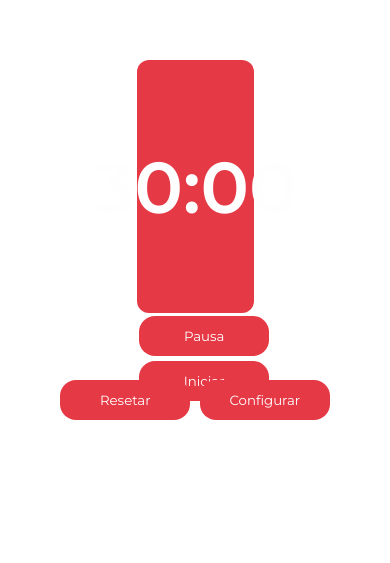
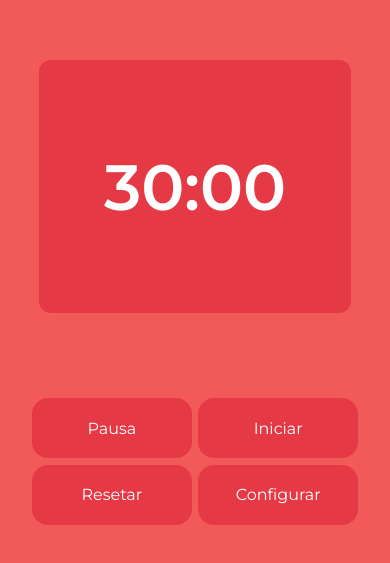
Before and after one commit to JvTadeo/Focus_Cronometro, a plain HTML site: page Cronometro Focus/index.html in a window 390 px wide. Shown: the part 135-698 px from the top of the page. Drawn offline with Linux system fonts and the light colour scheme.

Commit message:
Audio Button, responsive

```diff
--- a/Cronometro Focus/index.html
+++ b/Cronometro Focus/index.html
@@ -11,10 +11,10 @@
     <div class="timerContent">
         <div class="timer">
             <h3 id="timer"></h3>
+        </div>
+        <div class="config">
             <button id="stop">Pausa</button>
             <button id="start">Iniciar</button>
-        </div>
-        <div class="config">
             <button id="reset">Resetar</button>
             <button id="config">Configurar</button>
         </div>
@@ -27,6 +27,8 @@
             <button id="cancel">Cancelar</button>
         </div>
     </div>
+    <audio id="btnSound"></audio>
+    <audio id="zeroSound"></audio>
     <script type="module" src="scripts/controller/util.js" defer></script>
     <script type="module" src="scripts/controller/timerController.js"defer></script>
     <script type="module" src="scripts/timer.js" defer></script>
--- a/Cronometro Focus/scripts/controller/timerController.js
+++ b/Cronometro Focus/scripts/controller/timerController.js
@@ -19,6 +19,9 @@ export class TimerController{
         this._saveBtnModal = document.querySelector("#save");
         this._cancelBtnModal = document.querySelector("#cancel");
         this._inputModal = document.querySelector("#input");
+        // Audio Source
+        this._btnSound = document.querySelector("#btnSound");
+        this._finishedTaks = document.querySelector("#zeroSound");
 
         //Variables
         this._countDownInterval = null;
@@ -38,22 +41,28 @@ export class TimerController{
 
 
     initEvents(){
+        this._btnSound.src = '../../audio/click.mp3'
+        this._finishedTaks.src = '../../audio/Alarm_Zero.mp3'
 
         this._startBtn.addEventListener("click", () => {
             this.start();
+            this._btnSound.play();
         })
         this._pauseBtn.addEventListener("click", () =>{
             this.stop();
+            this._btnSound.play();
         })
 
         this._configBtn.addEventListener("click", () => {
             this._modal.style.display = "block";
+            this._btnSound.play();
         })
 
         this._resetBtn.addEventListener("click", () =>{
             this._totalTimer = this._defaultTimer * 60 * 1000;
             this._formatteTime = this.util.formatTimer(this._totalTimer);
             this.timer.innerHTML = this._formatteTime;
+            this._btnSound.play();
         })
 
         this._saveBtnModal.addEventListener("click", (e) => {
@@ -91,6 +100,10 @@ export class TimerController{
             this._formatteTime = this.util.formatTimer(this._totalTimer);
             this._timer.innerHTML = this._formatteTime;
 
+            if(this._totalTimer == 0) {
+                this._finishedTaks.play();
+            }
+
         }, 1000);
     }
 
--- a/Cronometro Focus/style.css
+++ b/Cronometro Focus/style.css
@@ -7,25 +7,30 @@
 }
 
 .timerContent{
+    width: 100%;
     display: flex;
     flex-direction: column;
     justify-content: center;
     align-items: center;
     text-align: center;
+    background-color: #F15A59;
 }
 
 .timer{
-    width: 30%;
+    display: flex;
+    width: 480px;
+    max-width: 80%;
     margin: 3em;
     height: 30%;
     border-radius: 12px;
+    justify-content: center;
     align-items: center;
-    text-align: center;
     color: #fefefe;
     background-color: #e63946;
 }
 
 #timer{
+    width: 100%;
     display: flex;
     align-items: center;
     justify-content: center;
@@ -33,26 +38,32 @@
 
 button{
     outline:none;
-    height: 40px;
+    height: 60px;
     text-align: center;
-    width: 130px;
+    width: 160px;
+    max-width: 50%;
     border-radius:16px;
     background: #e63946;
     border: none;
     color:#FFFF;
     margin: 0.2em;
+    font-size: 1em;
 }
 
 button:hover{
     cursor: pointer;
 }
 .timer h3{
-    font-size: 72px;
+    font-size: 5em;
 }
 
 .config{
+    display: flex;
+    flex-wrap:wrap;
     height: 20%;
     margin: 1em;
+    align-content: center;
+    justify-content: center;
 }
 
 .modal{
@@ -67,7 +78,6 @@ button:hover{
     background-color: rgb(0,0,0);
     background-color: rgba(0, 0, 0, 0.4);
 }
-
 .modal-content{
     display: flex;
     flex-wrap: wrap;
@@ -84,8 +94,19 @@ button:hover{
     width: 80%;
     height: auto;
 }
-
 .modal-content p{
     width: 80%;
     height: auto;
 }
+
+@media (max-width: 600px) {
+    .timer h3{
+        font-size: 4em;
+    }
+}
+
+@media (max-width: 600px){
+    .modal-content{
+        width: 80%;
+    }
+}
```
Also changed, not shown: 2 other files.
